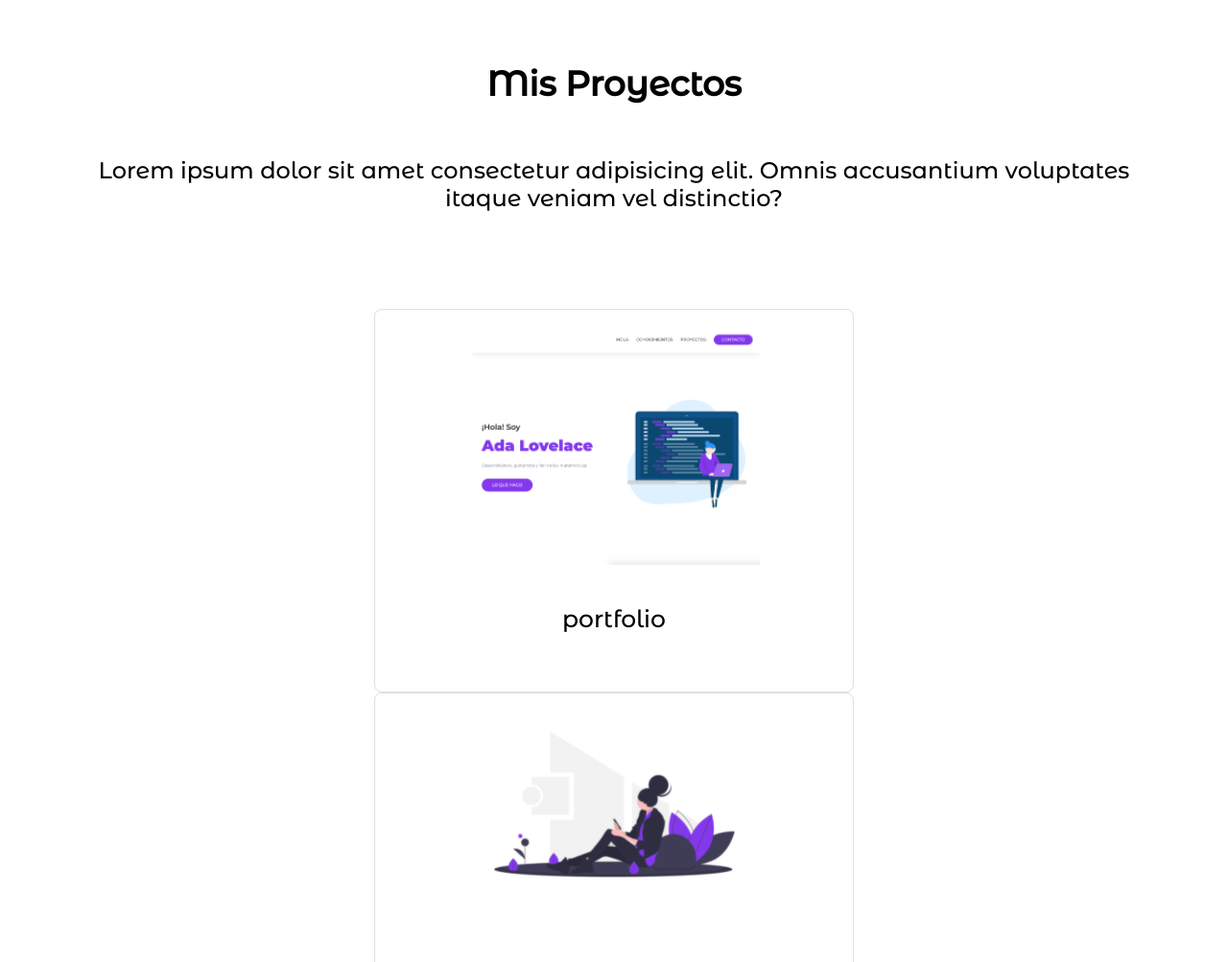
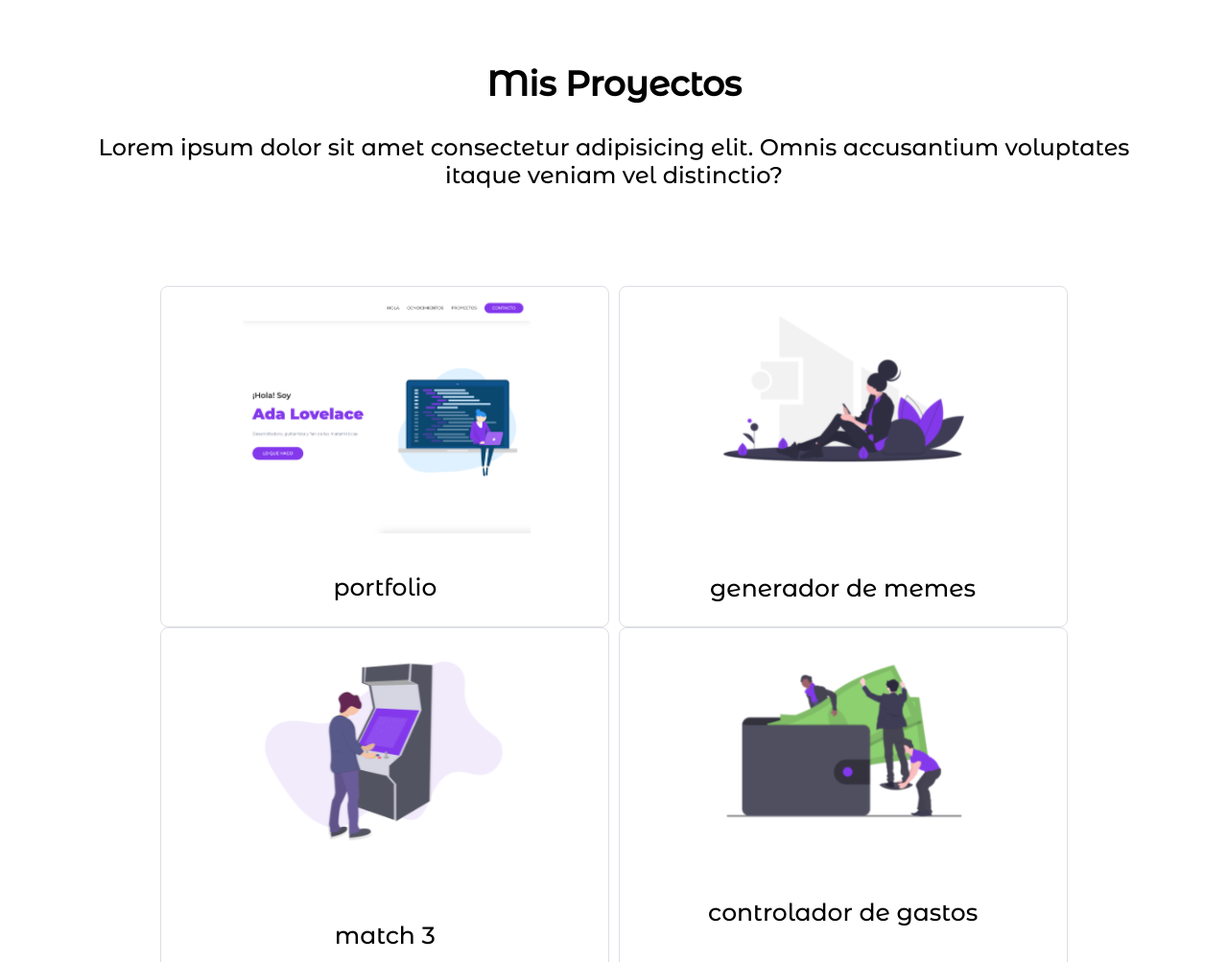
Before and after one commit to AndreaMozzone/portfolio-, a plain HTML site: page index.html in a window 1280 px wide. Shown: the part 2200-3203 px from the top of the page at 96% size. Drawn offline with Linux system fonts and the light colour scheme.

Commit message:
modificacion sectiion proyectos

```diff
--- a/index.html
+++ b/index.html
@@ -138,13 +138,11 @@
             <div >
 
                 <h2>Mis Proyectos</h2>
+                <p>Lorem ipsum dolor sit amet consectetur adipisicing elit. Omnis accusantium voluptates itaque veniam vel distinctio?</p>
             </div>
-            <div>
 
-            <p>Lorem ipsum dolor sit amet consectetur adipisicing elit. Omnis accusantium voluptates itaque veniam vel distinctio?</p>
-            </div>
         </div>
-            <div>
+
             <div class="images">
                 <div class="image-conteiner">
                     <img src="./images/1.png" alt="">
--- a/style.css
+++ b/style.css
@@ -19,6 +19,7 @@ a {
 h1 {
     color: #995CEF;
 }
+
 
 
 .conteiner-desktop {
@@ -56,6 +57,7 @@ h1 {
 
 .nav-desk {
     display: block;
+
 
     }
 
@@ -285,11 +287,11 @@ h1 {
     background-color: #FFFFFF;
     border: 1px solid #dddfe5;
     border-radius: 8px;
-    padding: 2%;
+    padding: 10px 10px;
     margin: auto;
     text-align: center;
-    width: 500px;
-    height: 400px;
+    width: 49%;
+    height: 356px;
 
 
 }
```
